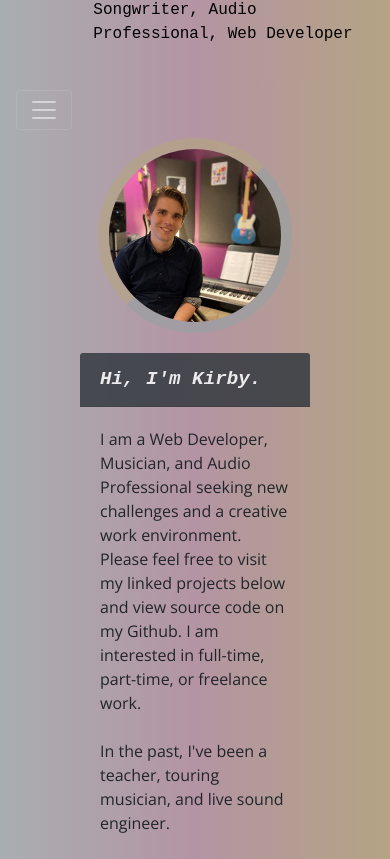
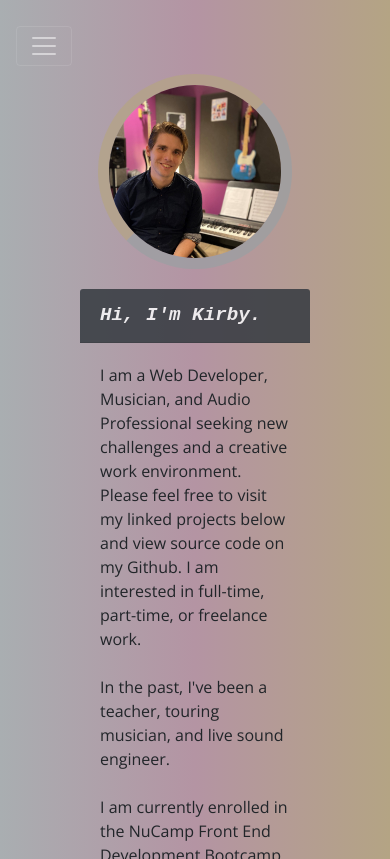
Before and after one commit to jirbjirbjirb/Personal-Site, a website: page about.html in a window 390 px wide. Shown: the part 78-937 px from the top of the page. Drawn offline with nearby package versions, Linux system fonts and the light colour scheme.

Commit message:
responsive subhead

```diff
--- a/about.html
+++ b/about.html
@@ -27,7 +27,7 @@
                 </div>
                 <div class="col-sm-5
                  offset-2">
-                    <p>Songwriter, Audio Professional, Web Developer</p>
+                    <p class = "d-none d-md-block">Songwriter, Audio Professional, Web Developer</p>
 
                 </div>
             </div>
```
Also changed, not shown: index.html (+1 -1 lines), music.html (+1 -1 lines).
